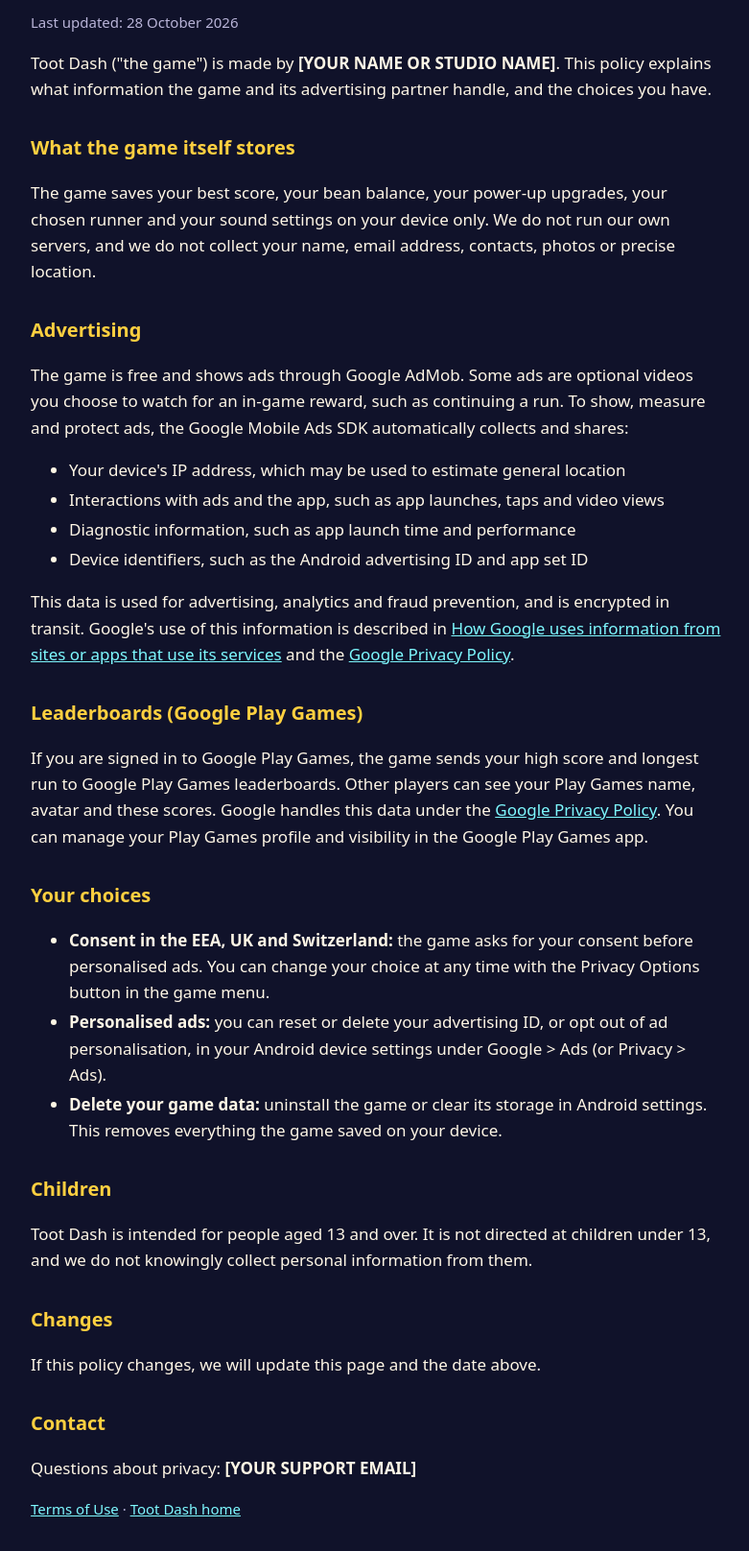
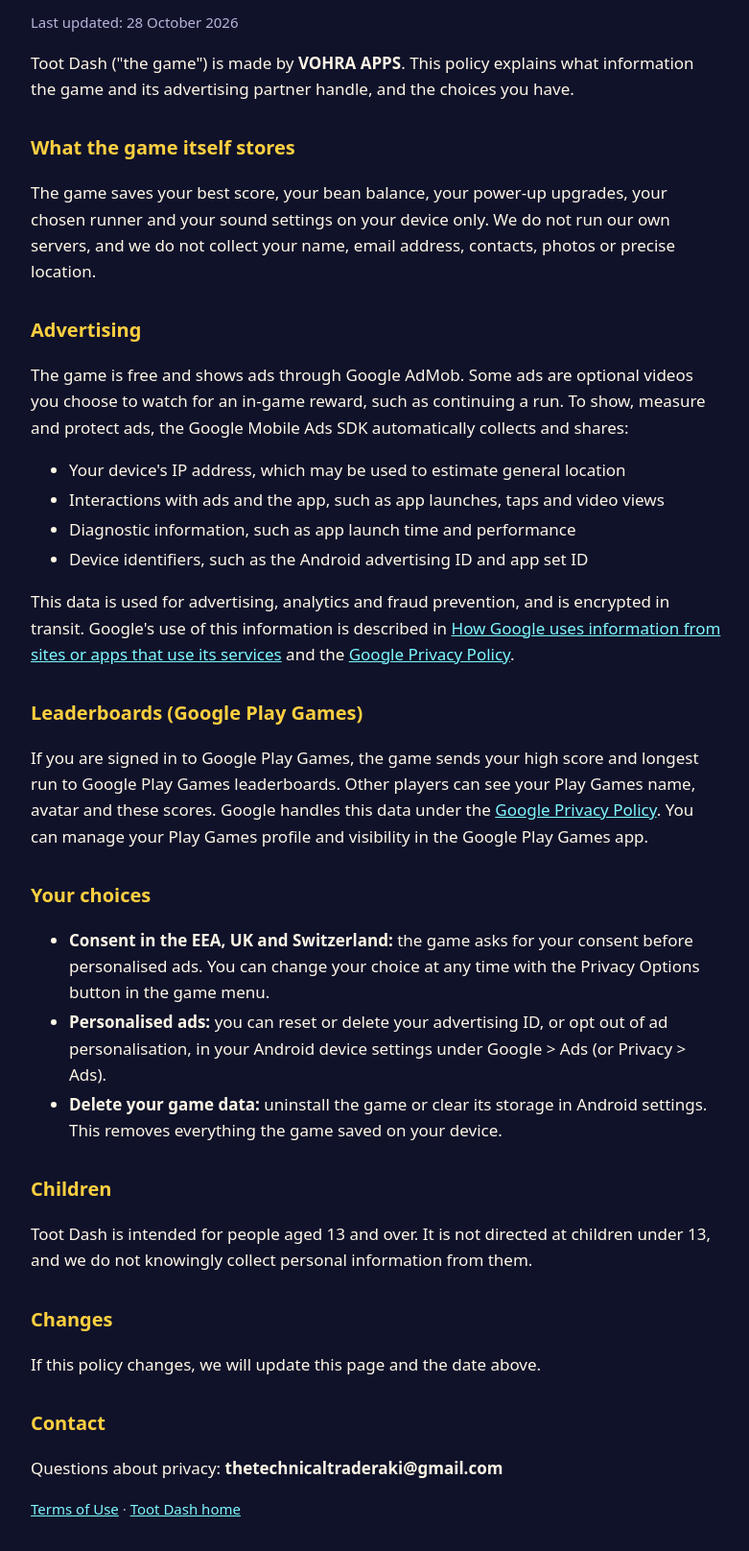
Before and after one commit to VOHRA-APPS/tootdash, a plain HTML site: page privacy-policy.html in a window 1280 px wide. Shown: the part 80-1696 px from the top of the page at 96% size, without its empty margins (248-1029 px from the left). Drawn offline with Linux system fonts and the light colour scheme.

Commit message:
Update privacy-policy.html

```diff
--- a/privacy-policy.html
+++ b/privacy-policy.html
@@ -18,7 +18,7 @@
 <h1>Toot Dash Privacy Policy</h1>
 <p class="muted">Last updated: 28 October 2026</p>
 
-<p>Toot Dash ("the game") is made by <strong>[YOUR NAME OR STUDIO NAME]</strong>. This policy explains what information the game and its advertising partner handle, and the choices you have.</p>
+<p>Toot Dash ("the game") is made by <strong>VOHRA APPS</strong>. This policy explains what information the game and its advertising partner handle, and the choices you have.</p>
 
 <h2>What the game itself stores</h2>
 <p>The game saves your best score, your bean balance, your power-up upgrades, your chosen runner and your sound settings on your device only. We do not run our own servers, and we do not collect your name, email address, contacts, photos or precise location.</p>
@@ -49,7 +49,7 @@
 <p>If this policy changes, we will update this page and the date above.</p>
 
 <h2>Contact</h2>
-<p>Questions about privacy: <strong>[YOUR SUPPORT EMAIL]</strong></p>
+<p>Questions about privacy: <strong>thetechnicaltraderaki@gmail.com</strong></p>
 <p class="muted"><a href="terms.html">Terms of Use</a> · <a href="index.html">Toot Dash home</a></p>
 </main>
 </body>
```
